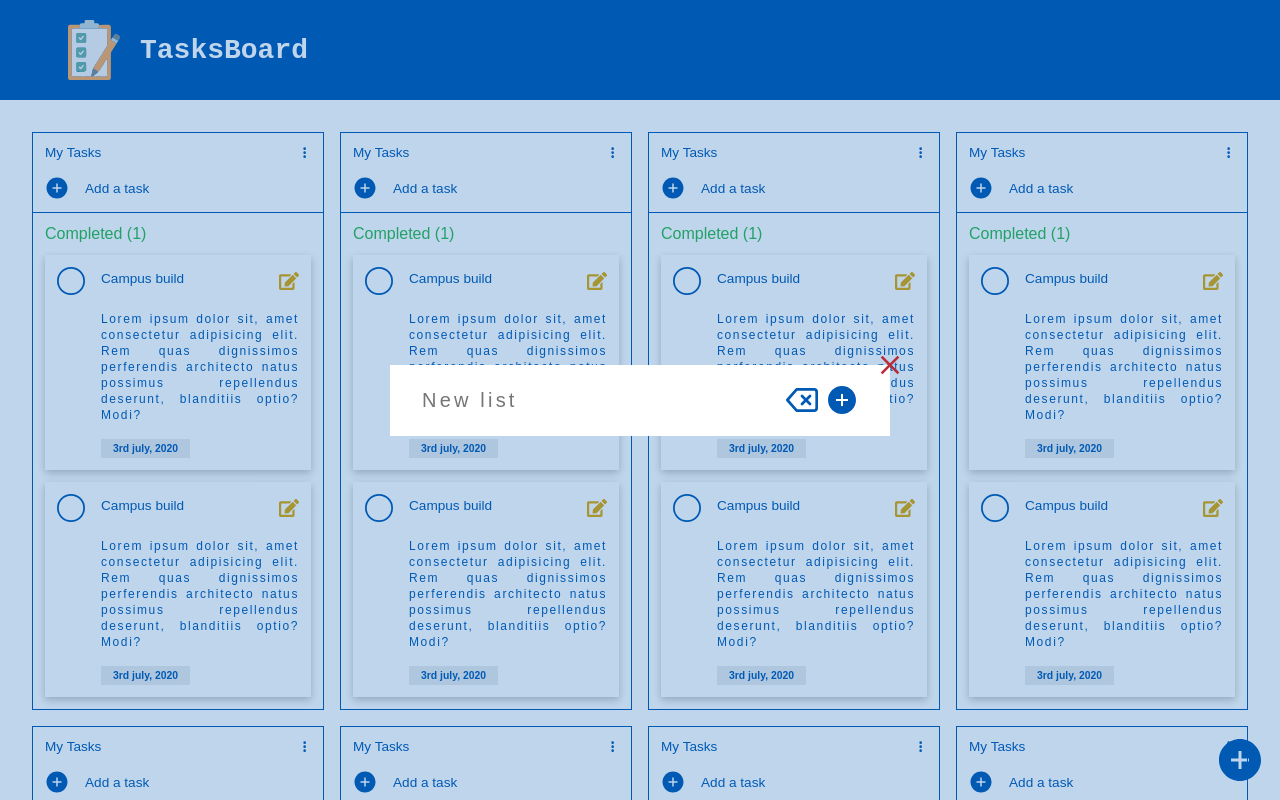
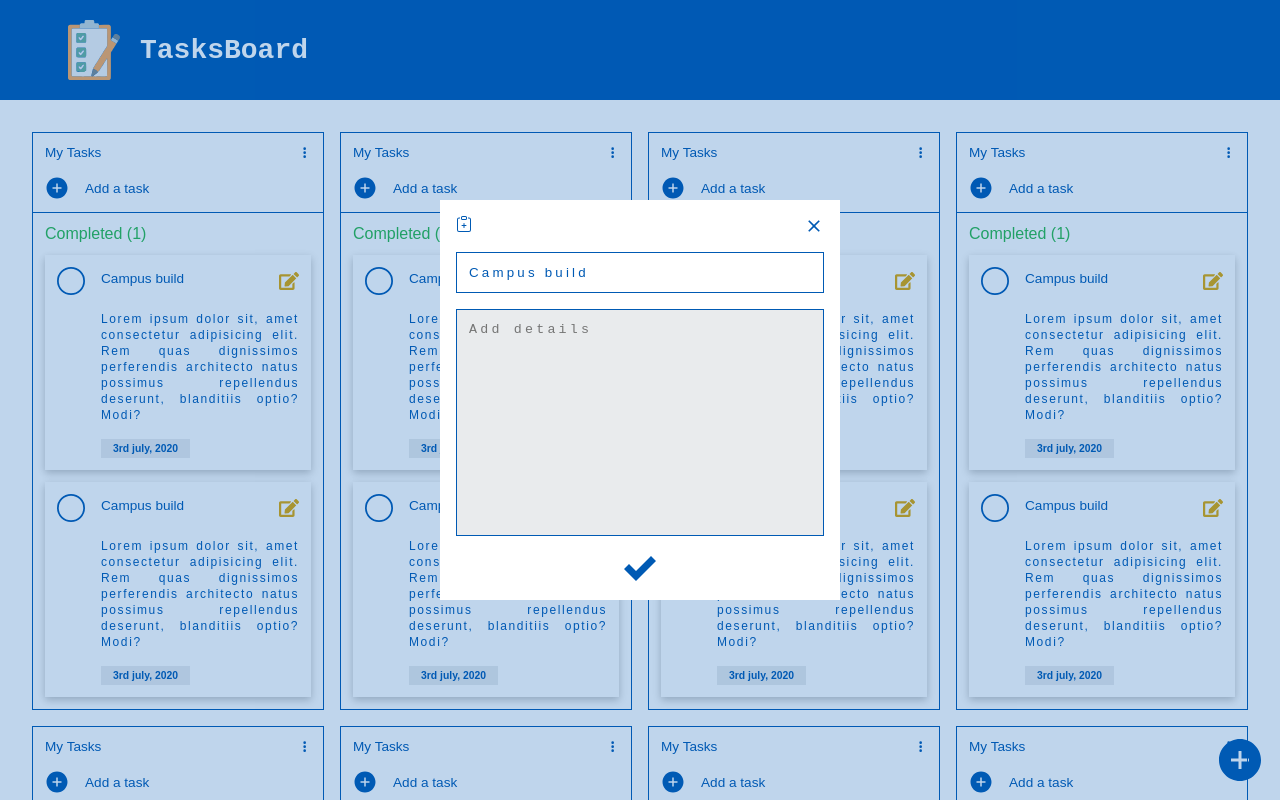
Before and after one commit to This-Is-Prince/taskboard, a Next.js app: page / in a window 1280 px wide. Shown: the top 800 px of the page. Built offline with nearby package versions, Linux system fonts and the light colour scheme; no server answers.

Commit message:
addtaskmodal  completed

```diff
--- /dev/null
+++ b/components/task/AddTaskModal.tsx
@@ -0,0 +1,49 @@
+import React, { useState } from "react";
+import { BsClipboardPlus, BsClipboardMinus } from "react-icons/bs";
+import { IoMdClose } from "react-icons/io";
+import { ImCheckmark } from "react-icons/im";
+
+const AddTaskModal = () => {
+  const [name, setName] = useState("Campus build");
+  const [desc, setDesc] = useState("");
+  return (
+    <section className="add-task-modal">
+      <div>
+        <article className="header">
+          <span>
+            <BsClipboardPlus />
+          </span>
+          <button className="btn close">
+            <IoMdClose />
+          </button>
+        </article>
+        <input
+          type="text"
+          placeholder="Add name"
+          value={name}
+          onChange={(e) => {
+            setName(e.target.value);
+          }}
+          className="task-name"
+        />
+        <textarea
+          name=""
+          id=""
+          placeholder="Add details"
+          value={desc}
+          onChange={(e) => {
+            setDesc(e.target.value);
+          }}
+          className="task-desc"
+        ></textarea>
+        <article>
+          <button className="btn add">
+            <ImCheckmark />
+          </button>
+        </article>
+      </div>
+    </section>
+  );
+};
+
+export default AddTaskModal;
--- a/components/task/TaskLists.tsx
+++ b/components/task/TaskLists.tsx
@@ -1,5 +1,6 @@
 import React from "react";
 import AddTaskListModal from "./AddTaskListModal";
+import AddTaskModal from "./AddTaskModal";
 import Tasks from "./Tasks";
 
 const TaskLists = () => {
@@ -15,7 +16,8 @@ const TaskLists = () => {
         <Tasks />
         <Tasks />
       </main>
-      <AddTaskListModal />
+      {/* <AddTaskListModal /> */}
+      <AddTaskModal />
     </>
   );
 };
--- a/styles/globals.css
+++ b/styles/globals.css
@@ -245,9 +245,10 @@ TASK LISTS CSS END
 */
 /*
 ==============
-ADD TASK LIST CSS START
+ADD TASK LIST MODAL CSS START
 ==============
 */
+.add-task-modal,
 .add-task-list-modal {
   inset: 0;
   z-index: 1;
@@ -292,6 +293,60 @@ ADD TASK LIST CSS START
 
 /*
 ==============
-ADD TASK LIST CSS END
+ADD TASK LIST MODAL CSS END
 ==============
 */
+
+/*
+==============
+ADD TASK MODAL CSS END
+==============
+*/
+.add-task-modal div {
+  width: 100%;
+  height: 100%;
+  display: grid;
+  padding: 1rem;
+  row-gap: 1rem;
+  max-width: 400px;
+  max-height: 400px;
+  position: relative;
+  flex-direction: column;
+  background-color: white;
+  grid-template-rows: auto auto 1fr auto;
+}
+.add-task-modal .header {
+  display: flex;
+  color: var(--clr-primary);
+  justify-content: space-between;
+}
+.add-task-modal .close {
+  font-size: 1.25rem;
+  color: var(--clr-primary);
+}
+.add-task-modal input,
+textarea {
+  outline: none;
+  padding: 0.75rem;
+  letter-spacing: 0.2rem;
+  color: var(--clr-primary);
+  color: var(--clr-primary);
+  border: 0.05rem solid var(--clr-primary);
+}
+.add-task-modal textarea {
+  resize: none;
+  background-color: rgb(233, 235, 237);
+}
+.add-task-modal article:last-child {
+  display: flex;
+  justify-content: center;
+}
+.add-task-modal .add {
+  font-size: 2rem;
+  color: var(--clr-primary);
+}
+/*
+==============
+ADD TASK MODAL CSS END
+==============
+*/
```
